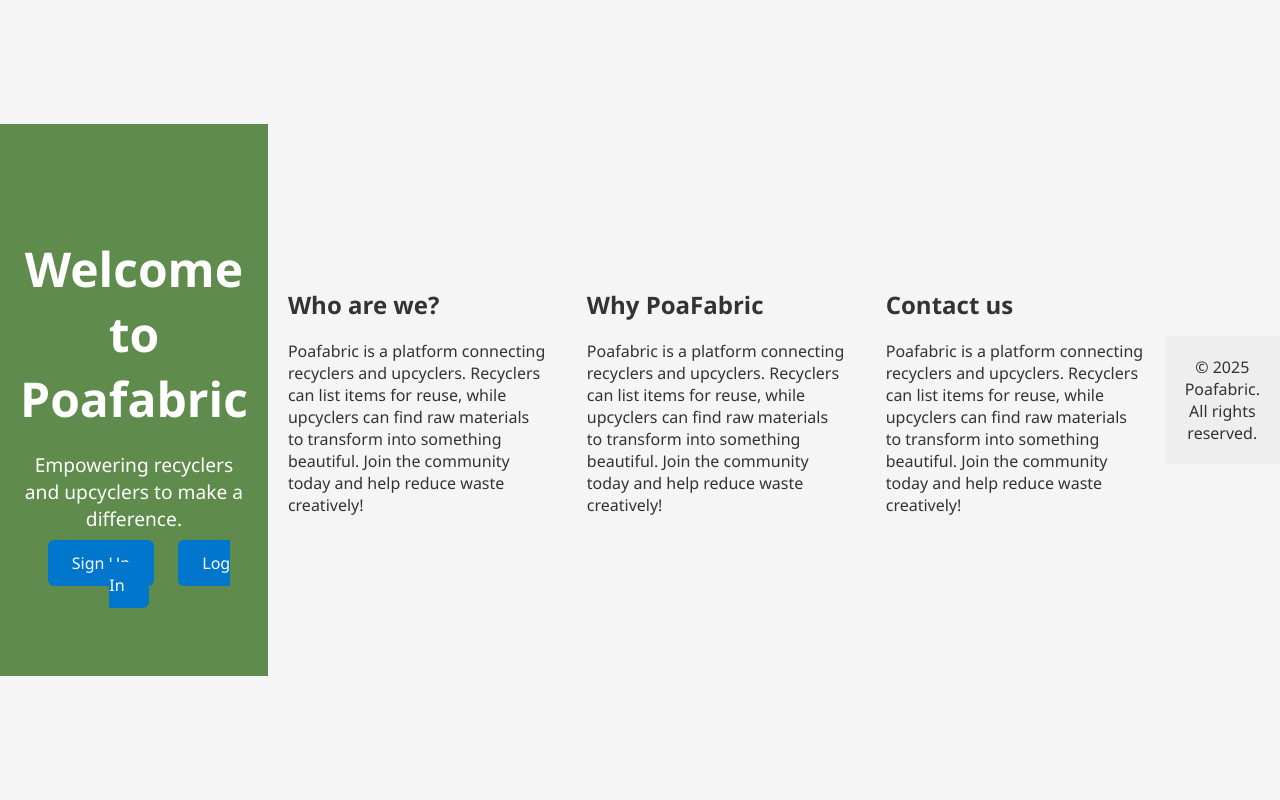
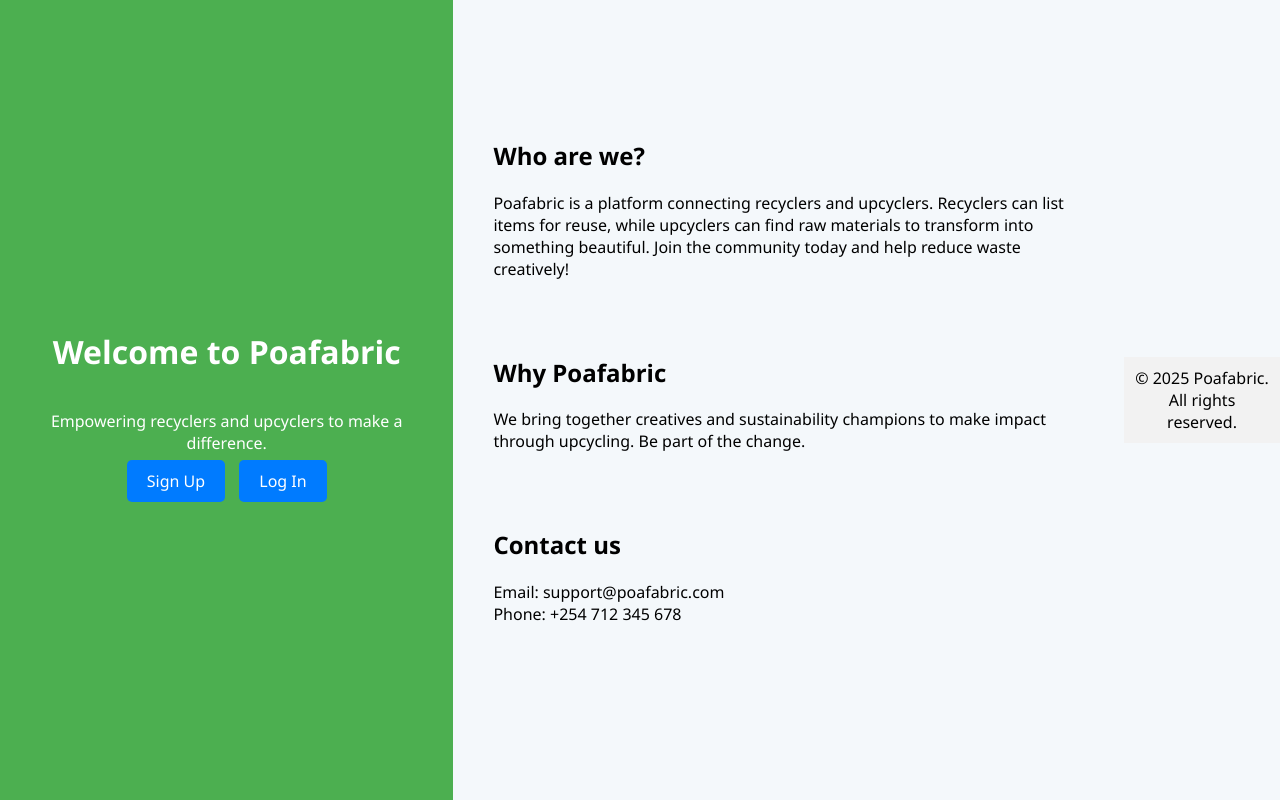
Before and after one commit to taragon/PoaFabric, a Django app: page / in a window 1280 px wide. Run offline with Django 4.2, Linux system fonts and the light colour scheme.

Commit message:
fixed the homepage styling

```diff
--- a/user/static/user/styles.css
+++ b/user/static/user/styles.css
@@ -1,49 +1,59 @@
-.LP{
-    font-family: 'Segoe UI', sans-serif;
+body {
     margin: 0;
-    padding: 0;
-    background-color: #f5f5f5;
-    color: #333;
+    font-family: Arial, sans-serif;
 }
 
-.hero {
-    background-color: #5F8B4C;
+.container {
+    display: flex;
+    min-height: 100vh;
+}
+
+.left-section {
+    background-color: #4CAF50;
     color: white;
-    padding: 80px 20px;
+    padding: 50px 30px;
+    width: 35%;
+    display: flex;
+    flex-direction: column;
+    justify-content: center;
+    align-items: center;
     text-align: center;
 }
 
-.hero h1 {
-    font-size: 3em;
-    margin-bottom: 10px;
+.left-section h1 span {
+    font-weight: bold;
 }
 
-.hero p {
-    font-size: 1.2em;
-    margin-bottom: 20px;
+.left-section .btn {
+    background-color: #007BFF;
+    color: white;
+    padding: 10px 20px;
+    margin: 10px 5px;
+    text-decoration: none;
+    border-radius: 5px;
 }
 
-.cta-buttons a {
-    margin: 0 10px;
-    text-decoration: none;
-    padding: 12px 24px;
-    background-color: #0077cc;
-    color: white;
-    border-radius: 6px;
+.left-section .btn:hover {
+    background-color: #0056b3;
 }
 
-.section {
-    padding: 40px 20px;
-    max-width: 800px;
-    margin: auto;
+.right-section {
+    padding: 40px;
+    flex: 1;
+    display: flex;
+    flex-direction: column;
+    justify-content: center;
 }
 
-.footer {
-    text-align: center;
-    padding: 20px;
-    background-color: #eee;
+.info-box {
+    margin-bottom: 40px;
 }
 
+footer {
+    background-color: #f2f2f2;
+    text-align: center;
+    padding: 10px;
+}
 /* Signup and login CSS */
 body {
     font-family: 'Segoe UI', sans-serif;
--- a/user/templates/user/home.html
+++ b/user/templates/user/home.html
@@ -9,36 +9,35 @@
     <title>Poafabric | Welcome</title>
     <link rel="stylesheet" href="{% static 'user/styles.css' %}">
 </head>
-<body class = "LP">
-
-    <div class="hero">
-        <h1>Welcome to Poafabric</h1>
-        <p>Empowering recyclers and upcyclers to make a difference.</p>
-        <div class="cta-buttons">
-            <a href="{% url 'signup' %}">Sign Up</a>
-            <a href="{% url 'login' %}">Log In</a>
+<body>
+    <div class="container">
+        <div class="left-section">
+            <h1>Welcome to <span>Poafabric</span></h1>
+            <p>Empowering recyclers and upcyclers to make a difference.</p>
+            <div class="buttons">
+                <a href="{% url 'signup' %}" class="btn">Sign Up</a>
+                <a href="{% url 'login' %}" class="btn">Log In</a>
+            </div>
+        </div>
+        <div class="right-section">
+            <div class="info-box">
+                <h2>Who are we?</h2>
+                <p>Poafabric is a platform connecting recyclers and upcyclers. Recyclers can list items for reuse, while upcyclers can find raw materials to transform into something beautiful. Join the community today and help reduce waste creatively!</p>
+            </div>
+            <div class="info-box">
+                <h2>Why Poafabric</h2>
+                <p>We bring together creatives and sustainability champions to make impact through upcycling. Be part of the change.</p>
+            </div>
+            <div class="info-box">
+                <h2>Contact us</h2>
+                <p>Email: support@poafabric.com<br>Phone: +254 712 345 678</p>
+            </div>
         </div>
     </div>
 
-    <div class="section">
-        <h2>Who are we?</h2>
-        <p>Poafabric is a platform connecting recyclers and upcyclers. Recyclers can list items for reuse, while upcyclers can find raw materials to transform into something beautiful. Join the community today and help reduce waste creatively!</p>
-    </div>
-
-    <div class="section">
-        <h2>Why PoaFabric</h2>
-        <p>Poafabric is a platform connecting recyclers and upcyclers. Recyclers can list items for reuse, while upcyclers can find raw materials to transform into something beautiful. Join the community today and help reduce waste creatively!</p>
-    </div>
-
-    <div class="section">
-        <h2>Contact us</h2>
-        <p>Poafabric is a platform connecting recyclers and upcyclers. Recyclers can list items for reuse, while upcyclers can find raw materials to transform into something beautiful. Join the community today and help reduce waste creatively!</p>
-    </div>
-
-
-    <div class="footer">
+    <footer>
         &copy; 2025 Poafabric. All rights reserved.
-    </div>
-
+    </footer>
 </body>
 </html>
+</html>
```
Also changed, not shown: db.sqlite3.
